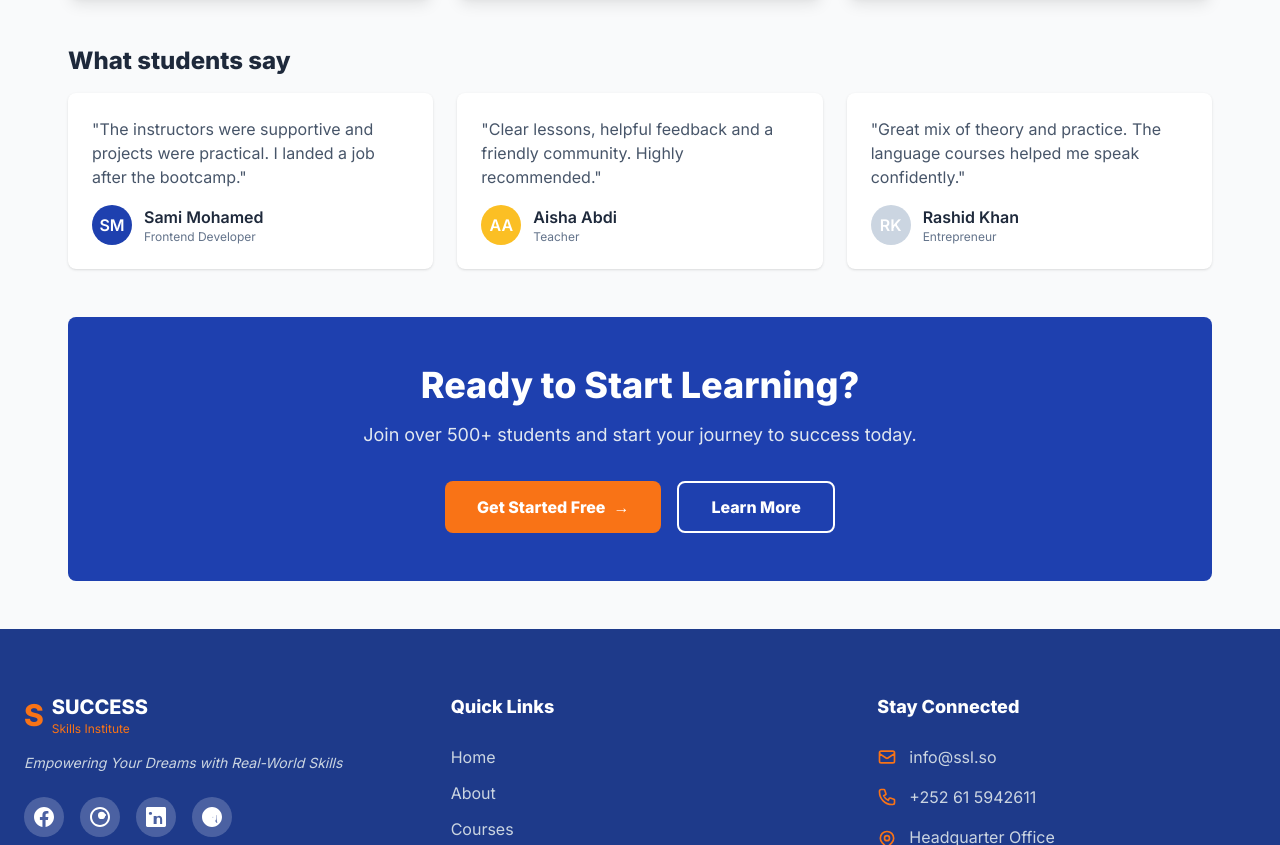
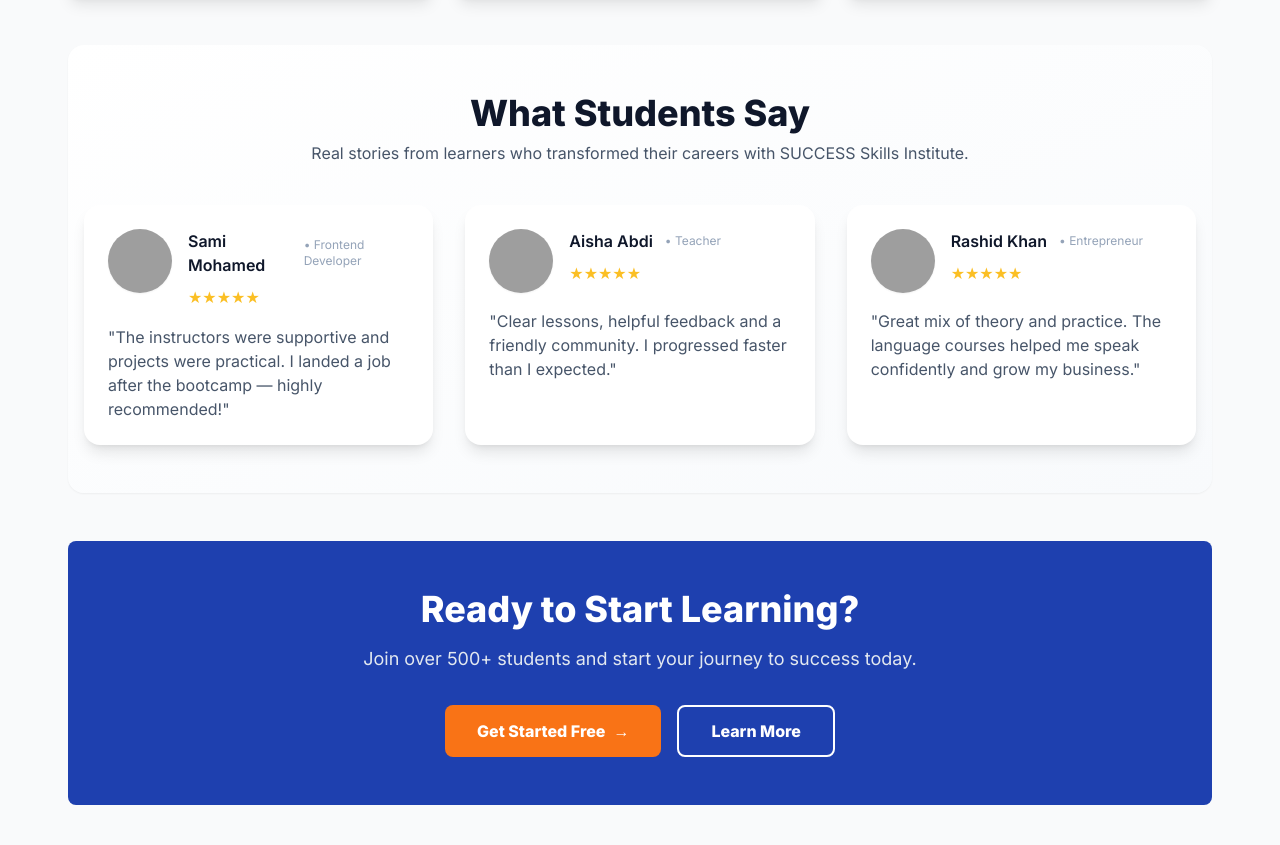
Before and after one commit to aliganey2016000-del/Aqoon00000, a plain HTML site: page Frontend/INDEXXX.HTML in a window 1280 px wide. Shown: the part 2035-2880 px from the top of the page. Drawn offline with nearby package versions, Linux system fonts and the light colour scheme; grey boxes are pictures that could not be loaded.

Commit message:
first commit008

```diff
--- a/Frontend/INDEXXX.HTML
+++ b/Frontend/INDEXXX.HTML
@@ -393,38 +393,56 @@
 
       <!-- TESTIMONIALS -->
       <section id="testimonials" class="mt-12">
-        <h3 class="text-2xl font-bold mb-4">What students say</h3>
-        <div class="grid md:grid-cols-3 gap-6">
-          <div class="bg-white rounded-lg p-6 shadow">
-            <p class="text-slate-600 mb-4">"The instructors were supportive and projects were practical. I landed a job after the bootcamp."</p>
+        <div class="max-w-7xl mx-auto px-4 py-12 bg-gradient-to-br from-white to-slate-50 rounded-2xl shadow-sm">
+          <div class="text-center mb-10">
+            <h3 class="text-3xl md:text-4xl font-extrabold text-slate-900">What Students Say</h3>
+            <p class="text-slate-600 mt-2 max-w-2xl mx-auto">Real stories from learners who transformed their careers with SUCCESS Skills Institute.</p>
+          </div>
+
+          <div class="grid gap-8 md:grid-cols-3">
+            <!-- Card 1 -->
+            <div class="bg-white rounded-2xl p-6 shadow-lg transform hover:-translate-y-2 transition">
+              <div class="flex items-start gap-4">
+                <img src="https://images.unsplash.com/photo-1544005313-94ddf0286df2?q=80&w=200&auto=format&fit=crop" alt="Sami" class="w-16 h-16 rounded-full object-cover shadow-sm" />
+                <div>
                   <div class="flex items-center gap-3">
-              <div class="w-10 h-10 rounded-full bg-brand text-white flex items-center justify-center font-semibold">SM</div>
-              <div>
-                <div class="font-semibold">Sami Mohamed</div>
-                <div class="text-xs text-slate-500">Frontend Developer</div>
+                    <div class="font-semibold text-slate-900">Sami Mohamed</div>
+                    <div class="text-xs text-slate-400">• Frontend Developer</div>
+                  </div>
+                  <div class="mt-2 text-amber-400">★★★★★</div>
                 </div>
               </div>
+              <p class="text-slate-600 mt-4">"The instructors were supportive and projects were practical. I landed a job after the bootcamp — highly recommended!"</p>
             </div>
 
-          <div class="bg-white rounded-lg p-6 shadow">
-            <p class="text-slate-600 mb-4">"Clear lessons, helpful feedback and a friendly community. Highly recommended."</p>
+            <!-- Card 2 -->
+            <div class="bg-white rounded-2xl p-6 shadow-lg transform hover:-translate-y-2 transition">
+              <div class="flex items-start gap-4">
+                <img src="https://images.unsplash.com/photo-1545996124-1b2e7a9ec8b9?q=80&w=200&auto=format&fit=crop" alt="Aisha" class="w-16 h-16 rounded-full object-cover shadow-sm" />
+                <div>
                   <div class="flex items-center gap-3">
-              <div class="w-10 h-10 rounded-full bg-amber-400 text-white flex items-center justify-center font-semibold">AA</div>
-              <div>
-                <div class="font-semibold">Aisha Abdi</div>
-                <div class="text-xs text-slate-500">Teacher</div>
+                    <div class="font-semibold text-slate-900">Aisha Abdi</div>
+                    <div class="text-xs text-slate-400">• Teacher</div>
+                  </div>
+                  <div class="mt-2 text-amber-400">★★★★★</div>
                 </div>
               </div>
+              <p class="text-slate-600 mt-4">"Clear lessons, helpful feedback and a friendly community. I progressed faster than I expected."</p>
             </div>
 
-          <div class="bg-white rounded-lg p-6 shadow">
-            <p class="text-slate-600 mb-4">"Great mix of theory and practice. The language courses helped me speak confidently."</p>
+            <!-- Card 3 -->
+            <div class="bg-white rounded-2xl p-6 shadow-lg transform hover:-translate-y-2 transition">
+              <div class="flex items-start gap-4">
+                <img src="https://images.unsplash.com/photo-1547425260-76bcadfb4f2c?q=80&w=200&auto=format&fit=crop" alt="Rashid" class="w-16 h-16 rounded-full object-cover shadow-sm" />
+                <div>
                   <div class="flex items-center gap-3">
-              <div class="w-10 h-10 rounded-full bg-slate-300 text-white flex items-center justify-center font-semibold">RK</div>
-              <div>
-                <div class="font-semibold">Rashid Khan</div>
-                <div class="text-xs text-slate-500">Entrepreneur</div>
+                    <div class="font-semibold text-slate-900">Rashid Khan</div>
+                    <div class="text-xs text-slate-400">• Entrepreneur</div>
                   </div>
+                  <div class="mt-2 text-amber-400">★★★★★</div>
+                </div>
+              </div>
+              <p class="text-slate-600 mt-4">"Great mix of theory and practice. The language courses helped me speak confidently and grow my business."</p>
             </div>
           </div>
         </div>
```
Also changed, not shown: Backend/package.json (added, +24 -0 lines), Backend/server.js (added), 1 other file. Lines whose indentation alone changed are shown as unchanged.
